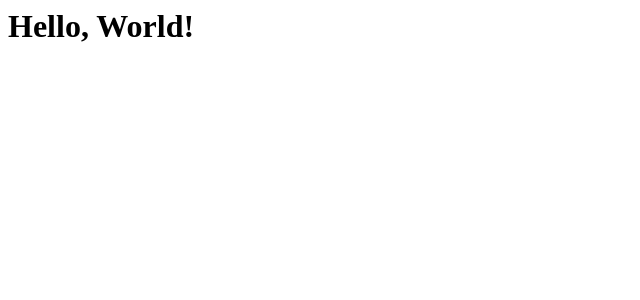
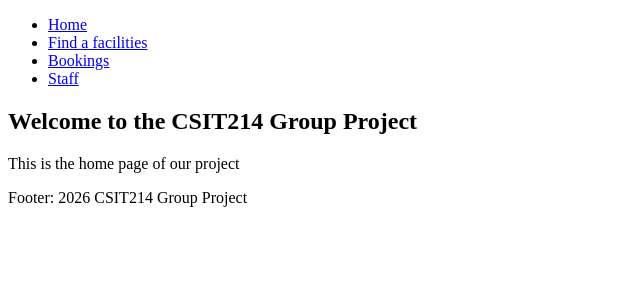
Before and after one commit to Domuow/CSIT214-Group-Project, a Flask app: page / in a window 1280 px wide. Shown: the top 300 px of the page, without its empty margins (0-640 px from the left). Run offline with Flask 3, Linux system fonts and the light colour scheme.

Commit message:
implemented jinga2 templeting

```diff
--- a/templates/index.html
+++ b/templates/index.html
@@ -1 +1,7 @@
-<h1>Hello, World!</h1>
+<!-- This is the index.html file for the home page -->
+<!-- Extend the layout.html template - essentialy inherits all the common elements for all html pages -->
+{% extends "layout.html" %}
+{% block content %}
+    <h2>Welcome to the CSIT214 Group Project</h2>
+    <p>This is the home page of our project</p>
+{% endblock %}
--- /dev/null
+++ b/templates/layout.html
@@ -0,0 +1,42 @@
+<!-- This html file houses all the common elements of the website, such as the header, footer, and navigation bar. -->
+<!DOCTYPE html>
+<html lang="en">
+    <head>
+        <meta charset="UTF-8">
+        <meta name="viewport" content="width=device-width, initial-scale=1.0">
+        <title>CSIT214 Group Project</title>
+        <link rel="stylesheet" href="{{ url_for('static', filename='css/style.css') }}"> <!-- Link to the CSS file for styling - in every page -->
+        {% block js %}{% endblock %} <!-- This is where the JavaScript for each page will be inserted using jinja2 templating -->
+    </head>
+    <body>
+        <!-- Navigation Bar to be styled -->
+        <div>
+            <ul>
+                <li><a href="/">Home</a></li>
+                <li><a href="/facilities">Find a facilities</a></li>
+                <li><a href="/bookings">Bookings</a></li>
+                <li><a href="/staff">Staff</a></li>
+            </ul>
+        </div>
+
+        <div id="flash_messages">
+            {% with messages = get_flashed_messages(with_categories=true) %}
+                {% if messages %}
+                    {% for category, message in messages %}
+                        <div class="flash {{ category }}">{{ message }}</div>
+                    {% endfor %}
+                {% endif %}
+            {% endwith %}
+        </div>
+
+        <main>
+            {% block content %}{% endblock %}<!-- This is where the main content of each page will be inserted using jinja2 templating -->
+        </main>
+
+        <!-- Below is the footer of the website - this will be consistent across all pages and is at the bottom- will be style later
+        so it sticks to the bottom of the page -->
+        <footer>
+            <p>Footer: 2026 CSIT214 Group Project</p>
+        </footer>
+    </body>
+</html>
```
